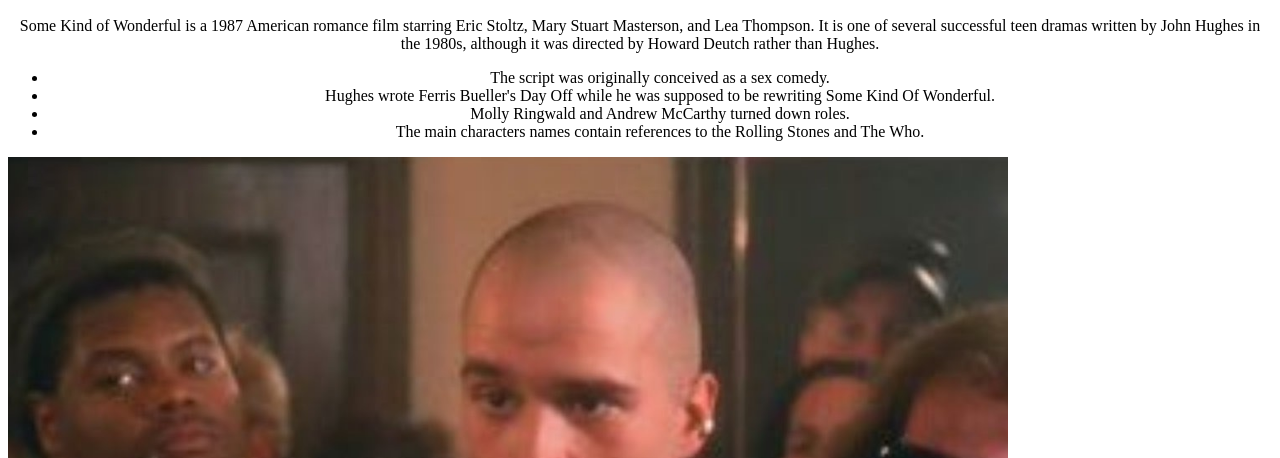
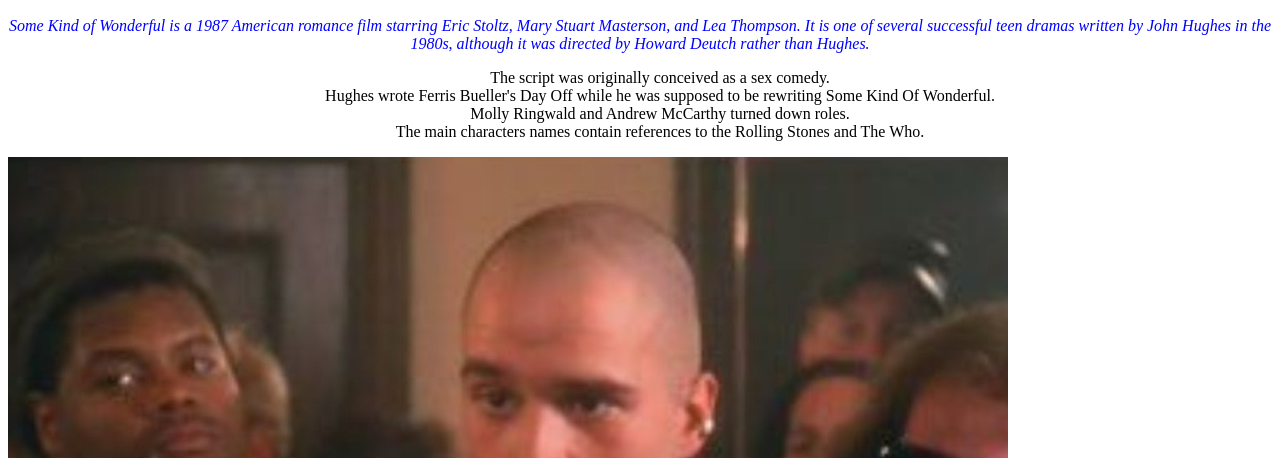
Before and after one commit to alexmckee33/alexmckee33.github.io, a plain HTML site: page unit_3/index.html in a window 1280 px wide. Shown: the part 393-851 px from the top of the page. Drawn offline with Linux system fonts and the light colour scheme.

Commit message:
Update to bullets css

```diff
--- a/unit_3/css/style.css
+++ b/unit_3/css/style.css
@@ -10,6 +10,11 @@
 	width: 200px;
 }
 
+ul {
+    text-align: center;
+    list-style-type: none;
+}
+
 #bcg {
 	background: url("../images/duncan.jpg");
 	background-position: center;
@@ -20,12 +25,12 @@
 	vertical-align: bottom;
 	color: white;
 }
-/*this is an ID/*
+/*this is an ID*/
 #slogan {
 	color:blue;
 	font-style: italic;
 }
-/*this is where a class would be/*
+/*this is where a class would be*/
 .red {
 	color:red;
 }
```
